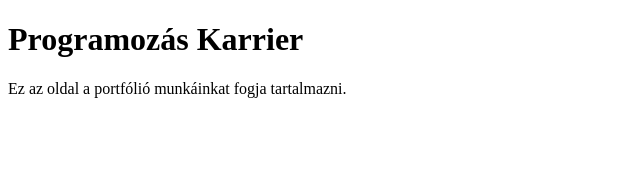
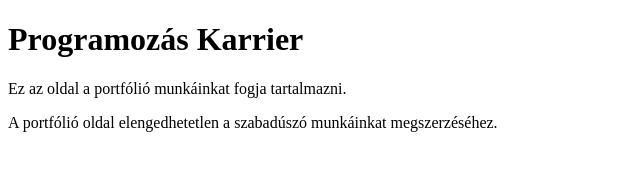
Before and after one commit to gulylala/programozaskarrier, a plain HTML site: page index.html in a window 1280 px wide. Shown: the whole page, without its empty margins (0-640 px from the left). Drawn offline with Linux system fonts and the light colour scheme.

Commit message:
Új bekezdés az index.html-ben

```diff
--- a/index.html
+++ b/index.html
@@ -8,6 +8,10 @@
 <body>
     <h1>Programozás Karrier</h1>
     <p>Ez az oldal a portfólió munkáinkat fogja tartalmazni.</p>
-
+    <p>
+        A portfólió
+        oldal elengedhetetlen a szabadúszó munkáinkat
+        megszerzéséhez.
+    </p>
 </body>
 </html>
```
